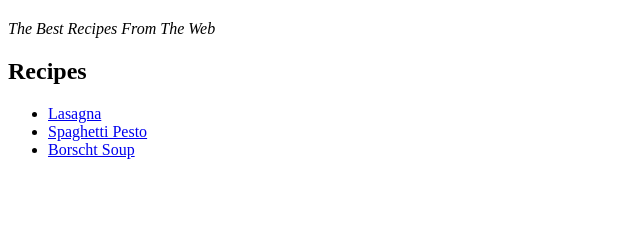
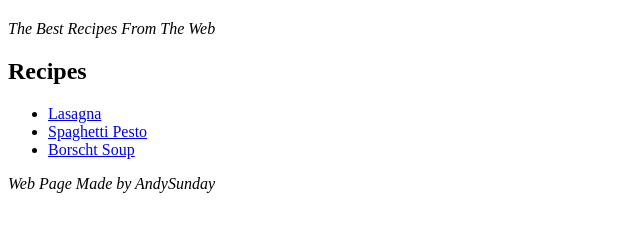
Before and after one commit to AndySundae/odin-recipes, a plain HTML site: page index.html in a window 1280 px wide. Shown: the part 60-292 px from the top of the page, without its empty margins (0-640 px from the left). Drawn offline with Linux system fonts and the light colour scheme.

Commit message:
Add credits to index.html

```diff
--- a/index.html
+++ b/index.html
@@ -16,5 +16,7 @@
         <li><a href="recipes/pesto.html" target="_self" rel="noreffer noopener">Spaghetti Pesto</a></li>
         <li><a href="recipes/borscht.html" target="_self" rel="noreffer noopener">Borscht Soup</a></li>
     </ul>
+
+<p><em>Web Page Made by AndySunday</em></p>
 </body>
 </html>
```
